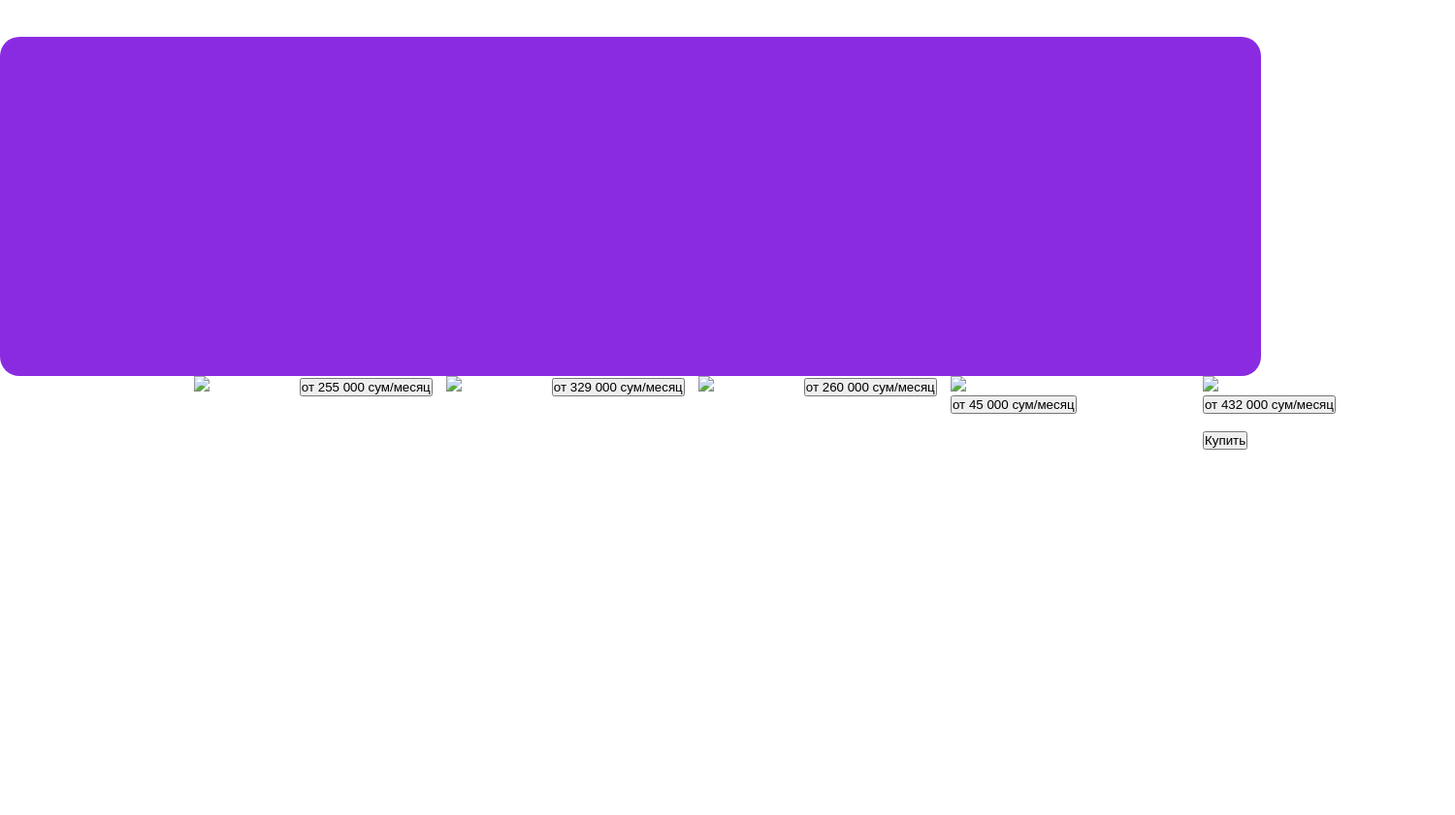
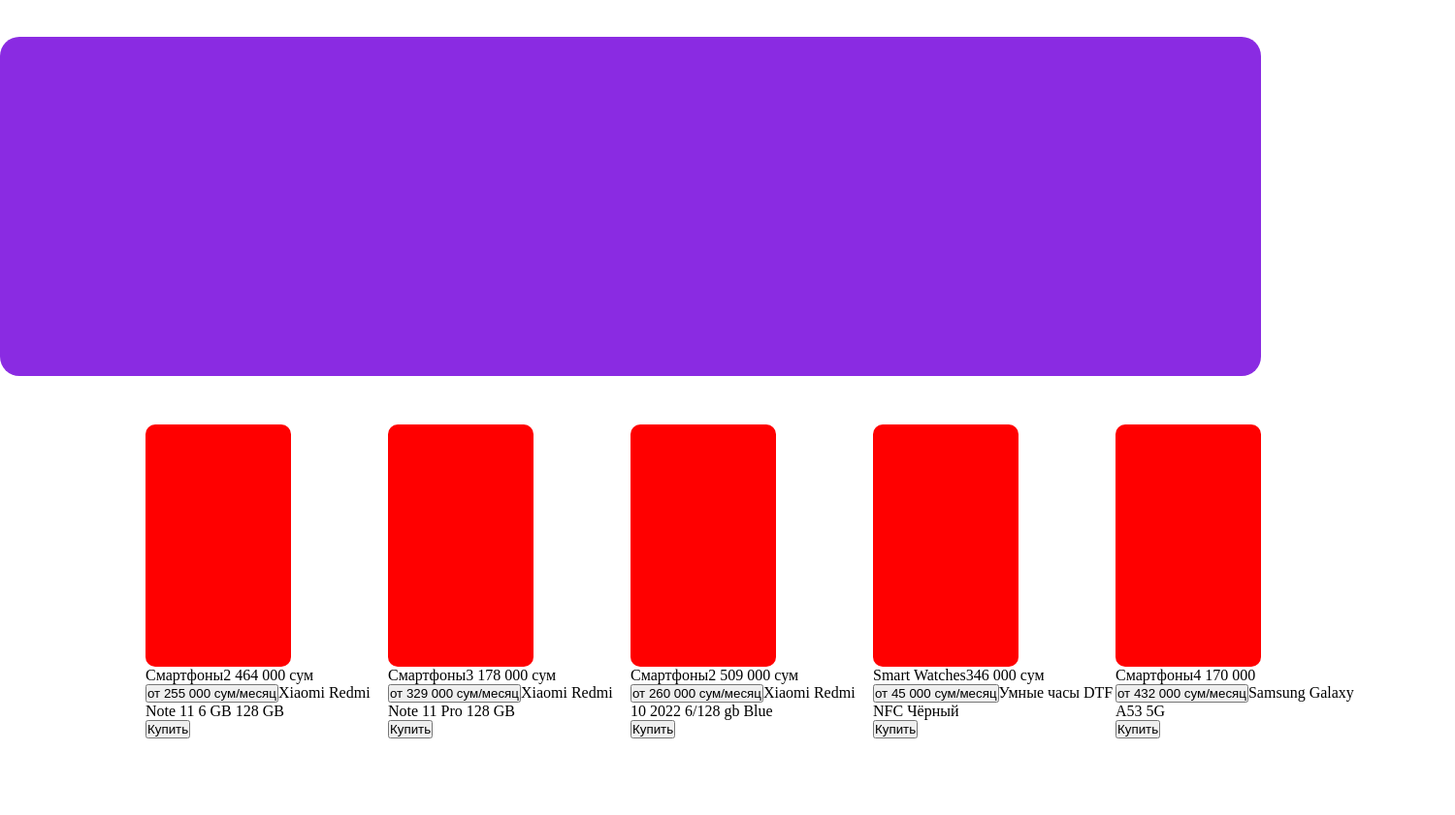
Before and after one commit to shakha16/Internet-magazin, a plain HTML site: page index.html in a window 1280 px wide. Shown: the part 414-1255 px from the top of the page at 97% size, 1500 px wide, since content can reach past the window. Drawn offline with Linux system fonts and the light colour scheme.

Commit message:
added file

```diff
--- a/index.css
+++ b/index.css
@@ -184,10 +184,46 @@ h1{
 
 
 .all3{
-    margin-left: 200px;
+    margin-left: 150px;
     width: 1300px;
     height: 500px;
-    display: grid;
-    grid-template-columns: repeat(5, 1fr);
-    grid-auto-rows: 250px 500px;
+    display: flex;
+    margin-top: 50px;
 }
+
+.imggg{
+    width: 150px;
+    height: 250px;
+    background-color: red;
+    border-radius: 10px;
+}
+
+.box1{
+    display: block;
+    width: 250px;
+    height: 400px;
+}
+.box2{
+    display: block;
+    width: 250px;
+    height: 400px;
+}
+.box3{
+    display: block;
+    width: 250px;
+    height: 400px;
+}
+.box4{
+    display: block;
+    width: 250px;
+    height: 400px;
+}
+.box5{
+    display: block;
+    width: 250px;
+    height: 400px;
+}
+
+.box1:hover,.box2:hover,.box3:hover,.box4:hover,.box5:hover{
+    box-shadow: 10px 10px 10px black;
+}
--- a/index.js
+++ b/index.js
@@ -4,13 +4,16 @@ let box2 = document.createElement('div')
 let box3 = document.createElement('div')
 let box4 = document.createElement('div')
 let box5 = document.createElement('div')
-let img = document.createElement('img')
-let img2 = document.createElement('img')
-let img3 = document.createElement('img')
-let img4 = document.createElement('img')
-let img5 = document.createElement('img')
+let img = document.createElement('div')
+let img2 = document.createElement('div')
+let img3 = document.createElement('div')
+let img4 = document.createElement('div')
+let img5 = document.createElement('div')
 let text = document.createElement('span')
 let text2 = document.createElement('span')
+let text3 = document.createElement('span')
+let text4 = document.createElement('span')
+let text10 = document.createElement('span')
 let buy1 = document.createElement('span')
 let buy2 = document.createElement('span')
 let buy3 = document.createElement('span')
@@ -27,8 +30,21 @@ let span3 = document.createElement('span')
 let span4 = document.createElement('span')
 let span5 = document.createElement('span')
 let div = document.createElement('div')
+let div2 = document.createElement('div')
+let div3 = document.createElement('div')
+let div4 = document.createElement('div')
+let div5 = document.createElement('div')
 let button22 = document.createElement('button')
 let item = document.createElement('span')
+let button23 = document.createElement('button')
+let item2 = document.createElement('span')
+let button24 = document.createElement('button')
+let item3 = document.createElement('span')
+let button25 = document.createElement('button')
+let item4 = document.createElement('span')
+let button26 = document.createElement('button')
+let item5 = document.createElement('span')
+
 
 
 all3.classList.add('all3')
@@ -37,23 +53,36 @@ box2.classList.add('box2')
 box3.classList.add('box3')
 box4.classList.add('box4')
 box5.classList.add('box5')
-img.src = "./images/tel1.jpeg"
-img2.src = "./images/tel2.jpeg"
-img3.src = "./images/tel3.jpeg"
-img4.src = "./images/tel4.jpeg"
-img5.src = "./images/tel5.jpeg"
+img.classList.add('imggg')
+img2.classList.add('imggg')
+img3.classList.add('imggg')
+img4.classList.add('imggg')
+img5.classList.add('imggg')
 text.innerHTML = 'Смартфоны'
-text2.innerHTML = 'Smart Watches'
+text2.innerHTML = 'Смартфоны'
+text3.innerHTML = 'Смартфоны'
+text4.innerHTML = 'Смартфоны'
+text10.innerHTML = 'Smart Watches'
 buy1.innerHTML = '2 464 000 сум'
 buy2.innerHTML = '3 178 000 сум'
 buy3.innerHTML = '2 509 000 сум'
 buy4.innerHTML = '346 000 сум'
 buy5.innerHTML = '4 170 000'
+text.style.color = "black"
+text2.style.color = "black"
+text3.style.color = "black"
+text4.style.color = "black"
+text10.style.color = "black"
+buy1.style.color = "black"
+buy2.style.color = "black"
+buy3.style.color = "black"
+buy4.style.color = "black"
+buy5.style.color = "black"
 button.classList.add('button')
-button2.classList.add('button2')
-button3.classList.add('button3')
-button4.classList.add('button4')
-button5.classList.add('button5')
+button2.classList.add('button')
+button3.classList.add('button')
+button4.classList.add('button')
+button5.classList.add('button')
 button.innerHTML = 'от 255 000 сум/месяц'
 button2.innerHTML = 'от 329 000 сум/месяц'
 button3.innerHTML = 'от 260 000 сум/месяц'
@@ -64,10 +93,33 @@ span2.innerHTML = 'Xiaomi Redmi Note 11 Pro 128 GB'
 span3.innerHTML = 'Xiaomi Redmi 10 2022 6/128 gb Blue'
 span4.innerHTML = 'Умные часы DTF NFC Чёрный'
 span5.innerHTML = 'Samsung Galaxy A53 5G'
+button.style.color = "black"
+button2.style.color = "black"
+button3.style.color = "black"
+button4.style.color = "black"
+button5.style.color = "black"
+span.style.color = "black"
+span2.style.color = "black"
+span3.style.color = "black"
+span4.style.color = "black"
+span5.style.color = "black"
 div.classList.add('div')
 button22.classList.add('button22')
 button22.innerHTML = 'Купить'
+button23.classList.add('button22')
+button23.innerHTML = 'Купить'
+button24.classList.add('button22')
+button24.innerHTML = 'Купить'
+button25.classList.add('button22')
+button25.innerHTML = 'Купить'
+button26.classList.add('button22')
+button26.innerHTML = 'Купить'
+
 item.innerHTML = '|||'
+item2.innerHTML = '|||'
+item3.innerHTML = '|||'
+item4.innerHTML = '|||'
+item5.innerHTML = '|||'
 console.log(all3);
 
 
@@ -75,9 +127,13 @@ document.body.append(all3)
 all3.append(box1, box2, box3, box4, box5)
 
 box1.append(img, text, buy1, button, span, div)
-box2.append(img2, text, buy2, button2, span2, div)
-box3.append(img3, text, buy3, button3, span3, div)
-box4.append(img4, text2, buy4, button4, span4, div)
-box5.append(img5, text, buy5, button5, span5, div)
+box2.append(img2, text2, buy2, button2, span2, div2)
+box3.append(img3, text3, buy3, button3, span3, div3)
+box4.append(img4, text10, buy4, button4, span4, div4)
+box5.append(img5, text4, buy5, button5, span5, div5)
 
 div.append(button22, item)
+div2.append(button23, item2)
+div3.append(button24, item3)
+div4.append(button25, item4)
+div5.append(button26, item5)
```
Also changed, not shown: index.html (line endings or trailing spaces).
